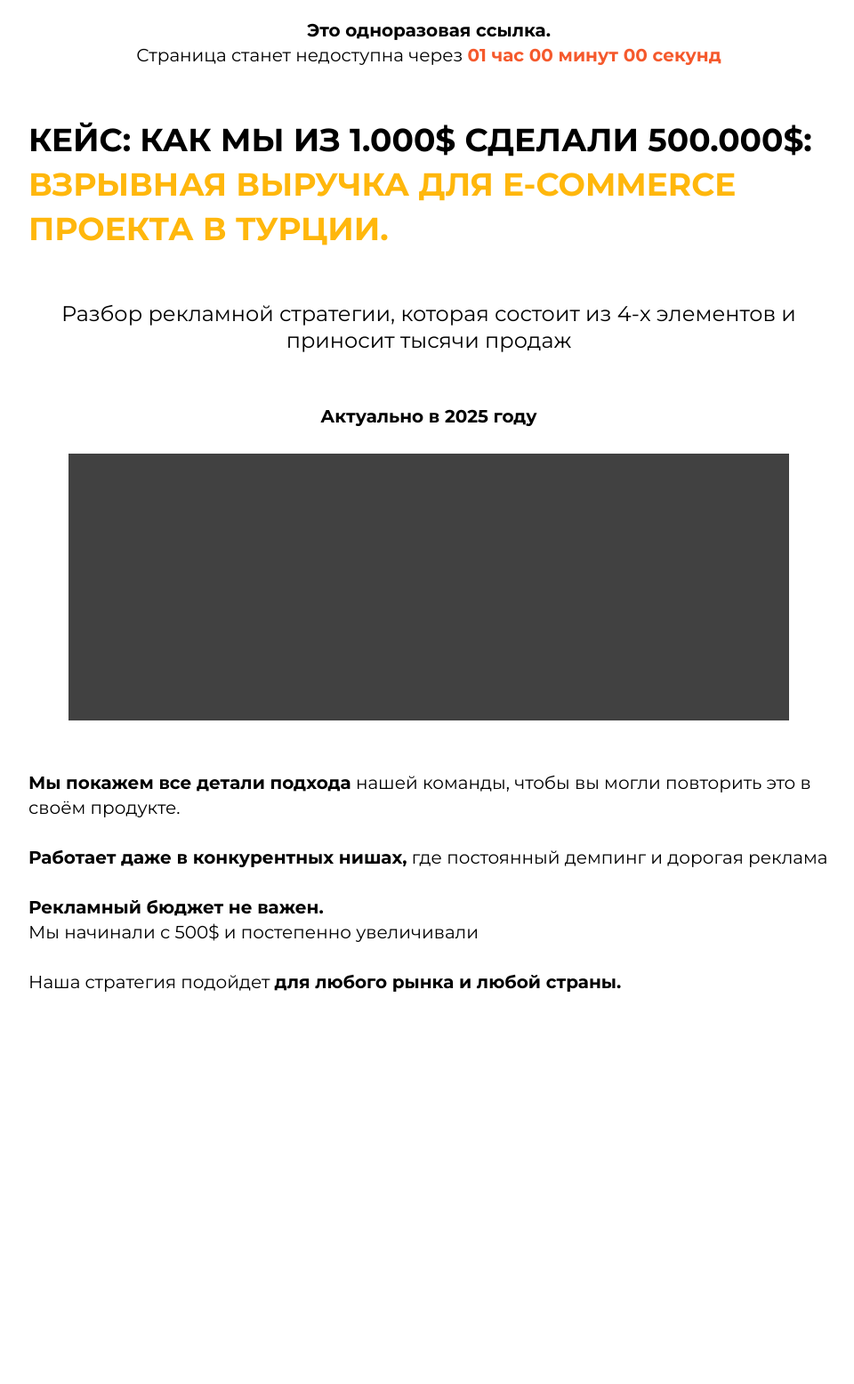
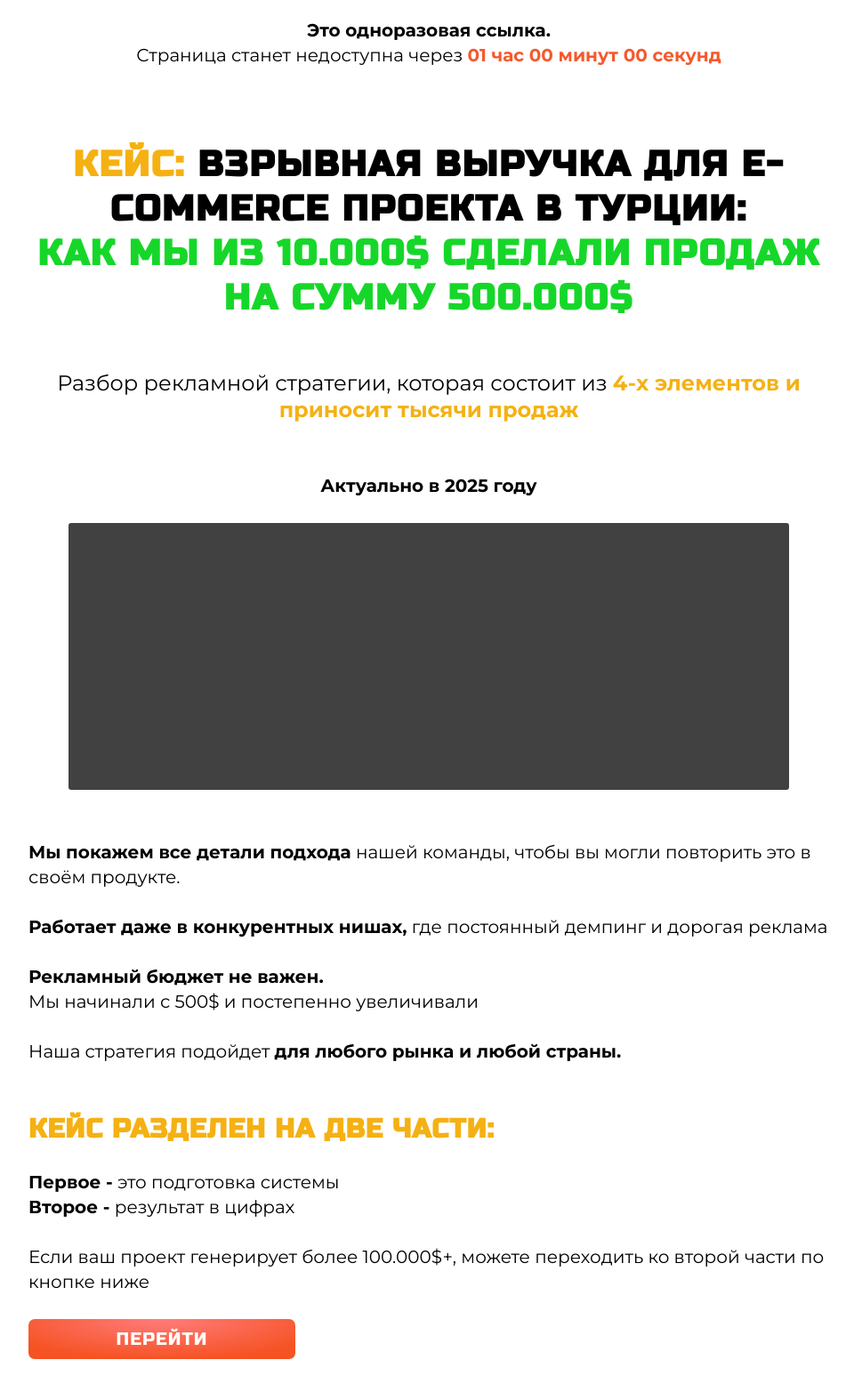
Before and after one commit to Blusssom/test-lending1, a plain HTML site: page index.html in a window 1280 px wide. Shown: the whole page at 89% size, without its empty margins (158-1118 px from the left). Before the commit the page ends 1174 px from the top, so only its background shows below. Drawn offline with Linux system fonts and the light colour scheme.

Commit message:
Тест

```diff
--- a/index.html
+++ b/index.html
@@ -8,12 +8,17 @@
     <title>Document</title>
     <link rel="preconnect" href="https://fonts.googleapis.com">
     <link rel="preconnect" href="https://fonts.gstatic.com" crossorigin>
-    <link href="https://fonts.googleapis.com/css2?family=Montserrat:wght@400;700&display=swap" rel="stylesheet">
+    <link href="https://fonts.googleapis.com/css2?family=Montserrat:wght@400;700&family=Russo+One&display=swap" rel="stylesheet">
     <style>
         * {
             margin: 0;
             padding: 0;
             box-sizing: border-box;
+        }
+        button {
+            border: none;
+            outline: none;
+            cursor: pointer;
         }
         body {
             font-family: 'Montserrat', sans-serif;
@@ -36,10 +41,44 @@
             height: 300px;
             background-color: #414141;
             margin: 0 auto;
+            border-radius: 3px;
         }
         .time {
             white-space: nowrap;
             font-weight: 700;
+        }
+        .yellow {color: #f5b113;}
+        .green {color: #16d729;}
+        h1, h2 {
+            font-family: 'Russo One', sans-serif;
+        }
+        h1 {
+            font-size: 40px;
+            line-height: 50px;
+            text-align: center;
+            letter-spacing: 2px;
+        }
+        h2 {
+            font-size: 30px;
+            line-height: 35px;
+            letter-spacing: 1px;
+        }
+        .button {
+            text-transform: uppercase;
+            color: #fff;
+            font-family: 'Russo One', sans-serif;
+            letter-spacing: 1px;
+            font-size: 20px;
+            border-radius: 7px;
+            background: radial-gradient(65.56% 100% at 50% 0%, #FF7C7C 0%, #f65324 100%);
+            padding: 10px;
+            display: block;
+            width: 300px;
+            text-align: center;
+            transition: all .2s ease-in-out;
+        }
+        .button:active, .button:hover {
+            background: radial-gradient(65.56% 100% at 50% 0%, #FF7C7C 0%, #DA1F1F 100%);
         }
         @media screen and (max-width: 535px) {
             body {
@@ -54,8 +93,18 @@
                 line-height: 20px;
             }
             h1 {
-                font-size: 22px !important;
-                line-height: 30px !important;
+                font-size: 26px;
+                line-height: 32px;
+            }
+            h2 {
+                font-size: 24px;
+                line-height: 24px;
+            }
+            .image {
+                height: 200px;
+            }
+            .button {
+                width: 100%;
             }
         }
     </style>
@@ -63,10 +112,10 @@
 <body>
     <div class="container">
         <span class="center"><b>Это одноразовая ссылка. </b></span>
-        <span class="center">Страница станет недоступна через <span class="time" style="color: #f5592c;">01 час 00 минут 00 секунд</span></span><br><br>
-        <h1 style="font-size: 36px;font-weight: 700;line-height: 50px;">КЕЙС: КАК МЫ ИЗ 1.000$ СДЕЛАЛИ 500.000$: <span style="color: rgb(255, 183, 12);">ВЗРЫВНАЯ ВЫРУЧКА ДЛЯ E-COMMERCE ПРОЕКТА В ТУРЦИИ.</span></h1>
+        <span class="center">Страница станет недоступна через <span class="time" style="color: #f5592c;">01 час 00 минут 00 секунд</span></span><br><br><br>
+        <h1><span class="yellow">КЕЙС:</span> ВЗРЫВНАЯ ВЫРУЧКА ДЛЯ E-COMMERCE ПРОЕКТА В ТУРЦИИ: <br><span class="green">КАК МЫ ИЗ 10.000$ СДЕЛАЛИ ПРОДАЖ НА СУММУ 500.000$</span></h1>
         <br><br>
-        <p class="center fz-24">Разбор рекламной стратегии, которая состоит из 4-х элементов и приносит тысячи продаж</p><br><br>
+        <p class="center fz-24">Разбор рекламной стратегии, которая состоит из <b class="yellow">4-х элементов и приносит тысячи продаж</b></p><br><br>
         <span class="center"><b>Актуально в 2025 году</b></span><br>
         <div class="image"></div>
         <br><br>
@@ -75,6 +124,14 @@
         <p><b>Работает даже в конкурентных нишах,</b> где постоянный демпинг и дорогая реклама</p><br>
         <p><b>Рекламный бюджет не важен.</b><br>Мы начинали с 500$ и постепенно увеличивали</p><br>
         <p>Наша стратегия подойдет <b>для любого рынка и любой страны.</b></p><br><br>
+        <h2 class="yellow">КЕЙС РАЗДЕЛЕН НА ДВЕ ЧАСТИ:</h2><br>
+        <p><b>Первое -</b> это подготовка системы
+            <br>
+            <b>Второе -</b> результат в цифрах
+            <br><br>
+            Если ваш проект генерирует более 100.000$+, можете переходить ко второй части по кнопке ниже</p><br>
+        <button class="button" type="button">Перейти</button>
+        <br>
     </div>
 </body>
 </html>
```
